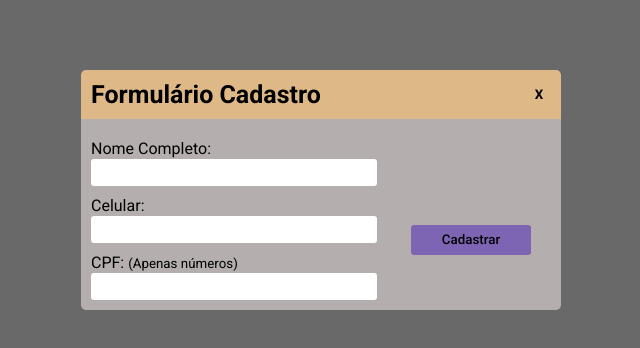
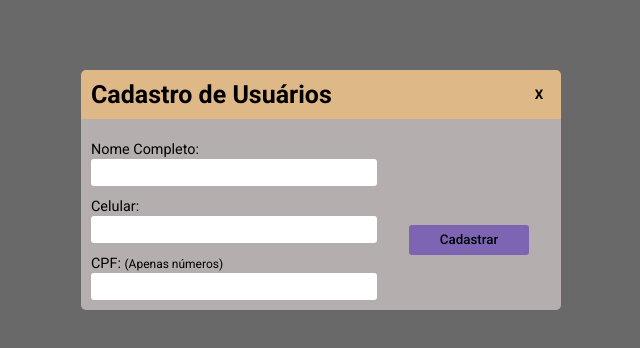
Before and after one commit to oblinez/crud_angular, an Angular app in the folder crud-angular/: page / in a window 1280 px wide. Both pictures are taken after a click on the button "+ Novo Usuário +". Shown: the part 210-558 px from the top of the page, without its empty margins (319-959 px from the left). Built offline with nearby package versions, Linux system fonts and the light colour scheme; what ngx-mask would draw is missing.

Commit message:
css cleaning and improvement

```diff
--- a/crud-angular/src/app/add-person-popup/add-person-popup.component.html
+++ b/crud-angular/src/app/add-person-popup/add-person-popup.component.html
@@ -1,23 +1,25 @@
 <section class="add-person">
-  <div class="title">
-    <h1 class="h1-content">Formulário Cadastro</h1>
-    <button class="close-popup" (click)="closePopup()">X</button>
+
+  <div class="title-container">
+    <h1 class="title-container__title--text">Cadastro de Usuários</h1>
+    <button class="title-container__close-button--text" (click)="closePopup()">X</button>
   </div>
-  <form class="form">
-    <div class="input-box">
 
-      <label class="label label__name">Nome Completo:</label>
+  <form class="form-container">
+    <div class="form-container-inputs">
+
+      <label class="form-container-inputs__label">Nome Completo:</label>
       <input
-        class="input input__name"
+        class="form-container-inputs__inputs"
         [(ngModel)]="form.name"
         name="name"
         type="text"
         placeholder="{{nameErrorMsg}}"
         maxlength="30"
         autocomplete="off">
-      <label class="label label__phone">Celular:</label>
+      <label class="form-container-inputs__label">Celular:</label>
       <input
-        class="input input__phone"
+        class="form-container-inputs__inputs"
         [(ngModel)]="form.phone"
         mask="+00 (00) 00000-0000"
         name="phone"
@@ -26,9 +28,9 @@
         maxlength="64"
         autocomplete="off">
 
-      <label class="label label__cpf">CPF: <small>(Apenas números)</small></label>
+      <label class="form-container-inputs__label">CPF: <small>(Apenas números)</small></label>
       <input
-        class="input input__cpf"
+        class="form-container-inputs__inputs"
         [(ngModel)]="form.cpf"
         mask="000.000.000-99"
         name="cpf"
@@ -37,9 +39,9 @@
         autocomplete="off">
 
     </div>
-    <div class="apply">
-      <span class="warning">{{accountDuplicateErrorMsg}}</span>
-      <button class="apply-form" (click)="submit()">Cadastrar</button>
+    <div class="apply-button-container">
+      <span class="apply-button-container__warning--text">{{accountDuplicateErrorMsg}}</span>
+      <button class="apply-button-container__submit--button" (click)="submit()">Cadastrar</button>
     </div>
   </form>
 </section>
--- a/crud-angular/src/app/add-person-popup/add-person-popup.component.scss
+++ b/crud-angular/src/app/add-person-popup/add-person-popup.component.scss
@@ -3,7 +3,7 @@
 .add-person {
   width: 30rem;
 
-  .title  {
+  .title-container  {
     display: flex;
     align-items: center;
     justify-content: space-between;
@@ -12,7 +12,14 @@
     background-color: $add-person-title-color;
     border-radius: 5px 5px 0px 0px;
 
-    .close-popup{
+    &__title--text  {
+      margin-top: 10px;
+      margin-bottom: 10px;
+      padding-left: 10px;
+      font-size: 25px;
+    }
+
+    &__close-button--text {
       margin-right: 10px;
       background-color:  transparent;
       border: none;
@@ -28,16 +35,9 @@
         background-color: $buttons;
       }
     }
-
-    .h1-content{
-      margin-top: 10px;
-      margin-bottom: 10px;
-      padding-left: 10px;
-      font-size: 25px;
-    }
   }
 
-  .form{
+  .form-container{
     border-radius: 0px 0px 5px 5px;
     background-color: $form-add-background;
     display: flex;
@@ -48,17 +48,14 @@
     padding-right: 10px;
     padding-top: 20px;
 
-    .input-box{
+    .form-container-inputs{
       width: 60%;
 
-      .label {
-        margin-top: 50px;
-        color: $color-text;
-        font-size: 16px;
-      }
+      &__label  {
+        font-size: .9rem;
       }
 
-    .input  {
+      &__inputs  {
         display: block;
         width: 100%;
         border: none;
@@ -81,22 +78,23 @@
         }
       }
     }
+  }
 
-  .apply{
-    margin-right: 20px;
+  .apply-button-container{
+    margin-right: 18px;
     display: grid;
     row-gap: 10px;
-    grid-template-columns: 1fr;
+    grid-template-columns: 128px;
     grid-template-rows: 20px 30px;
     grid-template-areas: "1 2";
 
-    .warning  {
+    &__warning--text5  {
       content: " ";
       grid-area: 1;
       justify-self: center;
     }
 
-    .apply-form {
+    &__submit--button {
       grid-area: 2;
       width: 120px;
       height: 30px;
@@ -108,6 +106,7 @@
       font-weight: 500;
       cursor: pointer;
       justify-self: center;
+      outline: 0;
 
       &:hover {
         background-color: $buttons-hover;
@@ -120,7 +119,11 @@
   .add-person {
     width: 98vw;
 
-    .apply{
+    .form-container{
+      padding-right: 0px;
+    }
+
+    .apply-button-container{
       margin: 5px;
       grid-template-columns: 1fr;
     }
--- a/crud-angular/src/app/app.component.html
+++ b/crud-angular/src/app/app.component.html
@@ -3,7 +3,7 @@
   <div class="container">
 
     <div class="new-user">
-      <h1 class="title">Lista de Clientes</h1>
+      <h1 class="title">Lista de Usuários</h1>
       <button
         class="button button__add"
         (click)="openAddPopup()">
--- a/crud-angular/src/app/delete-person-popup-confirmation/delete-person-popup-confirmation.component.html
+++ b/crud-angular/src/app/delete-person-popup-confirmation/delete-person-popup-confirmation.component.html
@@ -1,26 +1,26 @@
 <section class="delete-person">
 
-  <div class="deletion-question">
+  <div class="text-img-container">
     <img
-      class="deletion-question deletion-question__img-warning"
+      class="text-img-container__img"
       src="../../assets/img/giphy.webp"
       alt="warning imag for person deletion">
 
     <label
-      class="deletion-question deletion-question__text">
+      class="text-img-container__text">
       Você Realmente Quer Fazer Esta Ação?
     </label>
   </div>
 
-  <div class="button-deletion-container">
+  <div class="buttons-container">
     <button
-      class="button-chose button-chose__confirm"
+      class="buttons-container__buttons"
       (click)="exclude()">
       Confirmar exclusão
     </button>
 
     <button
-      class="button-chose button-chose__cancel"
+      class="buttons-container__buttons"
       (click)="cancel()">
       Cancelar exclusão
     </button>
--- a/crud-angular/src/app/delete-person-popup-confirmation/delete-person-popup-confirmation.component.scss
+++ b/crud-angular/src/app/delete-person-popup-confirmation/delete-person-popup-confirmation.component.scss
@@ -6,10 +6,10 @@
   background-color: $content;
   width: 300px;
 
-  .deletion-question{
+  .text-img-container{
     margin-bottom: 10px;
 
-    &__img-warning {
+    &__img {
       display: block;
       margin-left: calc(50% - 25px);
       width: 50px;
@@ -23,14 +23,14 @@
     }
   }
 
-  .button-deletion-container  {
+  .buttons-container  {
     display: flex;
     align-items: center;
     justify-content: space-around;
     margin-top: 5px;
     margin-bottom: 5px;
 
-    .button-chose {
+    &__buttons {
       grid-area: 2;
       margin-right: 0%;
       width: 130px;
--- a/crud-angular/src/app/info-person-popup/info-person-popup.component.html
+++ b/crud-angular/src/app/info-person-popup/info-person-popup.component.html
@@ -1,24 +1,25 @@
 <section class="info-person">
 
-  <div class="title">
-    <h1 class="title title__text">Edição de cadastro</h1>
-    <button class="title title__close-button" (click)="closePopup()">X</button>
+  <div class="title-container">
+    <h1 class="title-container__title--text">Edição de Usuário</h1>
+    <button class="title-container__close-button--text" (click)="closePopup()">X</button>
   </div>
 
-  <form class="form">
-    <div class="input-box">
-      <label class="label label__name">Nome Completo:</label>
+  <form class="form-container">
+    <div class="form-container-inputs">
+
+      <label class="form-container-inputs__label">Nome Completo:</label>
       <input
-        class="input input__name"
+        class="form-container-inputs__inputs"
         [(ngModel)]="person.name"
         name="name"
         type="text"
         placeholder="{{nameErrorMsg}}"
         autocomplete="off">
 
-      <label class="label label__phone">Celular:</label>
+      <label class="form-container-inputs__label">Celular:</label>
       <input
-        class="input input__phone"
+        class="form-container-inputs__inputs"
         [(ngModel)]="person.phone"
         mask="+00 (00) 00000-0000"
         name="phone"
@@ -26,9 +27,9 @@
         placeholder="{{phoneErrorMsg}}"
         autocomplete="off">
 
-      <label class="label label__cpf">CPF: <small>(Apenas numero)</small></label>
+      <label class="form-container-inputs__label">CPF: <small>(Apenas números)</small></label>
       <input
-        class="input input__cpf"
+        class="form-container-inputs__inputs"
         [(ngModel)]="person.cpf"
         mask="000.000.000-99"
         name="cpf"
@@ -37,8 +38,8 @@
         autocomplete="off">
     </div>
 
-    <div class="submit-edit-form">
-      <button class="apply-form" (click)="submit()">Aplicar edição</button>
+    <div class="apply-button-container">
+      <button class="apply-button-container__submit--button" (click)="submit()">Aplicar edição</button>
     </div>
   </form>
 </section>
--- a/crud-angular/src/app/info-person-popup/info-person-popup.component.scss
+++ b/crud-angular/src/app/info-person-popup/info-person-popup.component.scss
@@ -3,7 +3,7 @@
 .info-person {
   width: 464px;
 
-  .title  {
+  .title-container  {
     display: flex;
     align-items: center;
     justify-content: space-between;
@@ -12,7 +12,14 @@
     background-color: $add-person-title-color;
     border-radius: 5px 5px 0px 0px;
 
-    &__close-button {
+    &__title--text  {
+      margin-top: 10px;
+      margin-bottom: 10px;
+      padding-left: 10px;
+      font-size: 25px;
+    }
+
+    &__close-button--text {
       margin-right: 10px;
       background-color:  transparent;
       border: none;
@@ -31,16 +38,9 @@
         background-color: $buttons;
       }
     }
-
-    &__text {
-      margin-top: 10px;
-      margin-bottom: 10px;
-      padding-left: 10px;
-      font-size: 25px;
-    }
   }
 
-  .form{
+  .form-container {
     border-radius: 0px 0px 5px 5px;
     background-color: $form-add-background;
     display: flex;
@@ -51,16 +51,14 @@
     padding-right: 10px;
     padding-top: 20px;
 
-    .input-box{
+    .form-container-inputs{
       width: 60%;
 
-      .label {
-        margin-top: 50px;
-        color: $color-text;
-        font-size: 16px;
+      &__label {
+        font-size: .9rem;
       }
 
-      .input  {
+      &__inputs  {
         display: block;
         width: 100%;
         border: none;
@@ -83,11 +81,12 @@
         }
       }
     }
+  }
 
-    .submit-edit-form {
+  .apply-button-container {
     margin-right: 18px;
 
-      .apply-form {
+    &__submit--button {
       width: 120px;
       height: 30px;
       border-radius: 3px;
@@ -105,14 +104,13 @@
     }
   }
 }
-}
 
 @media (max-width: 767px){
   .info-person {
     width: 98vw;
 
-    .submit-edit-form {
-    margin: 0 !important;
+    .apply-button-container {
+    margin: 0;
     }
   }
 }
```
Lines whose indentation alone changed are shown as unchanged.
